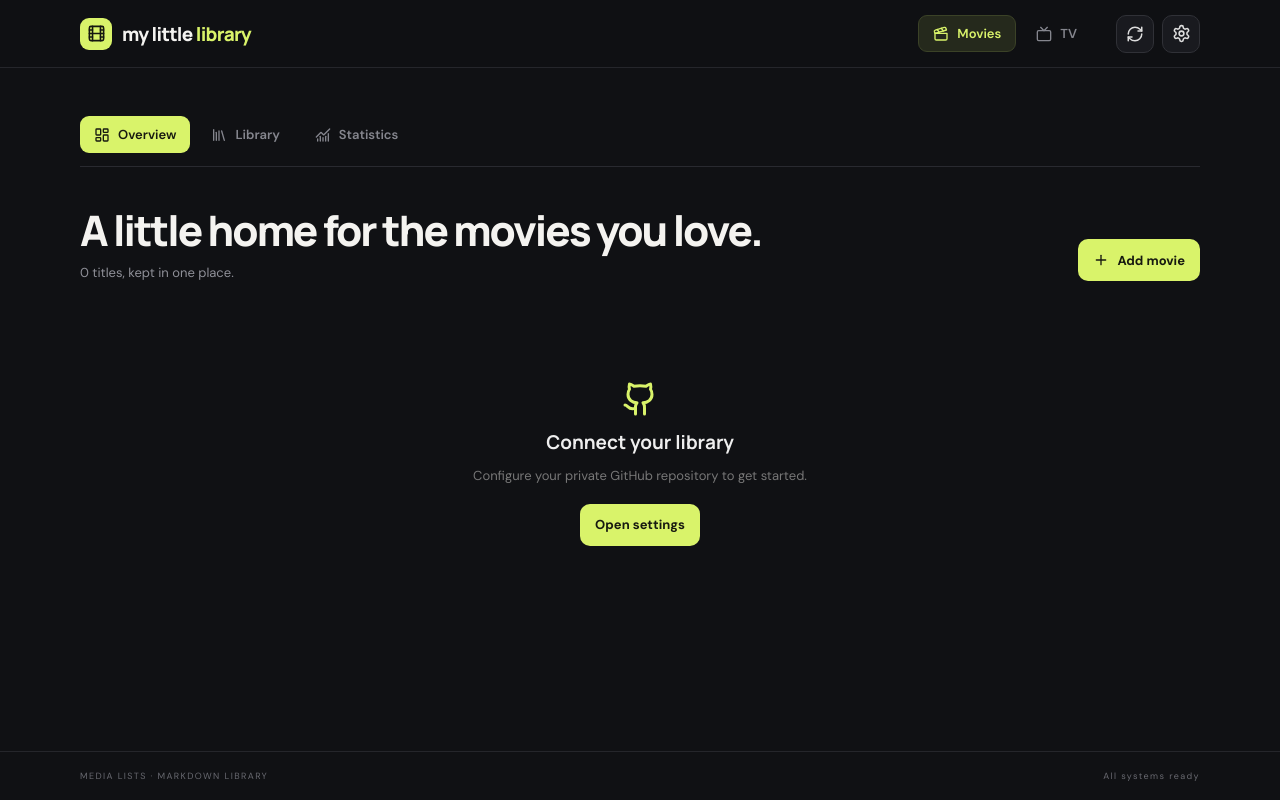
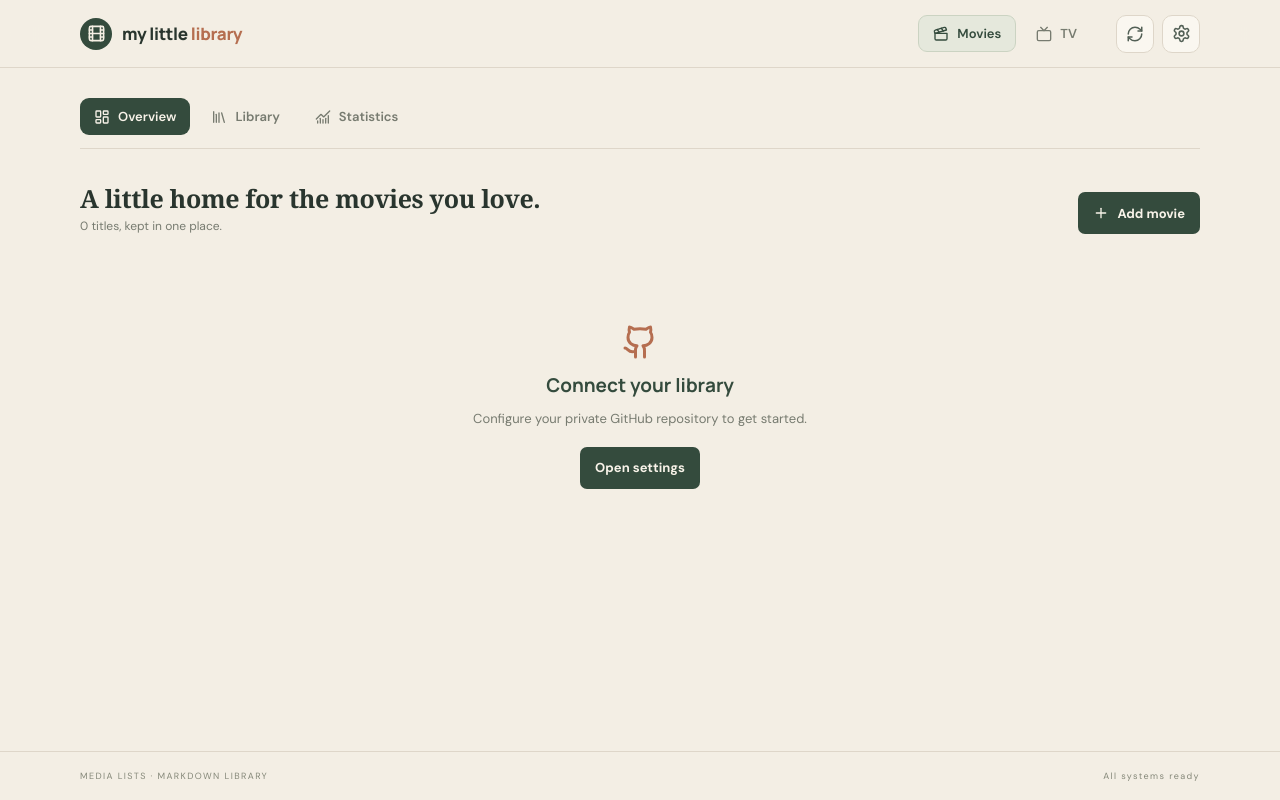
Before and after one commit to nikolag6/Nikson, a React (Vite) app in the folder my-little-library/: page / in a window 1280 px wide. Built offline with nearby package versions, Linux system fonts and the light colour scheme.

Commit message:
Apply warm vintage editorial design and smaller covers

```diff
--- a/my-little-library/src/style.css
+++ b/my-little-library/src/style.css
@@ -826,3 +826,150 @@
     width: 130px;
   }
 }
+
+
+/* My Little Library — warm, quiet editorial direction */
+:root {
+  color: #29352e;
+  background: #f3eee4;
+}
+body { background: #f3eee4; color: #29352e; }
+.app-shell { background: #f3eee4; }
+.topbar {
+  background: rgba(243, 238, 228, .94);
+  border-bottom: 1px solid #ded6c9;
+  color: #29352e;
+}
+.brand { color: #29352e; font-size: 17px; letter-spacing: -.35px; }
+.brand-icon { background: #344b3d; color: #f6f0e5; border-radius: 50%; }
+.accent, .muted { color: #b56e50; }
+.icon-btn {
+  background: #faf7f0; border-color: #ded6c9; color: #536056;
+}
+.icon-btn:hover { border-color: #8d9b86; color: #344b3d; }
+.app-shell main { margin-top: 30px; }
+.intro { margin-bottom: 22px; }
+.intro h1 {
+  max-width: 650px;
+  color: #29352e;
+  font: 600 25px/1.2 Georgia, 'Times New Roman', serif;
+  letter-spacing: -.35px;
+}
+.intro .subline { color: #777b70; font-size: 12px; }
+.eyebrow { color: #8a8d7e; letter-spacing: 1.6px; }
+.primary-btn {
+  background: #344b3d; color: #f8f3e9; border-radius: 7px;
+}
+.primary-btn:hover { background: #45614f; }
+.secondary-btn { background: #e9e2d6; border-color: #d7cebf; color: #344b3d; }
+.danger-btn { background: #f0dfd7; color: #8d4938; }
+.main-nav button, .section-nav button { color: #777b70; }
+.main-nav button.active {
+  color: #344b3d; background: #e5e8dc; border-color: #cbd3c2;
+}
+.main-nav button:hover, .section-nav button:hover { color: #344b3d; background: #e9e4d9; }
+.section-nav { border-color: #ded6c9; }
+.section-nav button.selected { background: #344b3d; color: #f8f3e9; }
+.movie-grid {
+  grid-template-columns: repeat(6, minmax(0, 1fr));
+  gap: 25px 16px;
+  justify-content: start;
+}
+.movie-card { max-width: 160px; }
+.poster-button {
+  background: #e6dfd2; border-radius: 5px;
+}
+.poster-placeholder { color: #9a9a89; }
+.movie-title { color: #29352e; }
+.movie-sub { color: #828477; }
+.rating { color: #b56e50; }
+.single-stat {
+  width: min(100%, 360px);
+  padding: 22px 24px;
+  background: #faf7f0;
+  border: 1px solid #e1d9cc;
+  border-radius: 9px;
+}
+.single-stat .eyebrow { margin-bottom: 10px; }
+.single-stat-number {
+  color: #344b3d;
+  font: 600 43px/1 Georgia, 'Times New Roman', serif;
+  letter-spacing: -1px;
+}
+.single-stat h2 {
+  margin: 7px 0 4px;
+  color: #344b3d;
+  font: 600 18px Georgia, 'Times New Roman', serif;
+}
+.single-stat p:last-child { margin: 0; color: #777b70; font-size: 12px; }
+.toolbar { flex-wrap: wrap; }
+.searchbox {
+  background: #faf7f0; border-color: #ded6c9; color: #858879;
+}
+.searchbox input { color: #29352e; }
+.count { color: #858879; }
+.library-select-label {
+  display: flex; align-items: center; gap: 7px;
+  color: #777b70; font-size: 11px;
+}
+.library-select-label select {
+  min-height: 38px; border: 1px solid #ded6c9;
+  border-radius: 7px; background: #faf7f0; color: #344b3d;
+  padding: 0 9px; font: inherit; font-size: 11px;
+}
+.filter-bar button {
+  background: #faf7f0; border-color: #ded6c9; color: #777b70;
+}
+.filter-bar button.active { background: #344b3d; border-color: #344b3d; color: #f8f3e9; }
+.stat-card, .analytics-section, .rating-section {
+  background: #faf7f0; border-color: #e1d9cc; color: #29352e;
+}
+.stat-label, .chart-total, .weekday-row > span { color: #777b70; }
+.stat-value, .weekday-row strong, .section-heading h2 { color: #344b3d; }
+.stat-icon { background: #e5e8dc; color: #45614f; }
+.rating-bar, .monthly-bar, .weekday-bar, .horizontal-bar { background: #b56e50; }
+.rating-bar-container, .monthly-bar-track, .weekday-track, .horizontal-bar-track { background: #e9e3d8; }
+.chart-count, .chart-label, .year-label { color: #858879; }
+.year-select { background: #faf7f0; border-color: #ded6c9; color: #344b3d; }
+.text-link { color: #b56e50; }
+.modal-backdrop { background: rgba(38, 43, 36, .55); }
+.modal {
+  background: #faf7f0; border-color: #ded6c9; color: #29352e;
+}
+.modal-head h2 { color: #344b3d; }
+.modal label { color: #536056; }
+.modal input, .modal textarea, .modal select {
+  background: #f3eee4; border-color: #ded6c9; color: #29352e;
+}
+.modal input:focus, .modal textarea:focus, .modal select:focus { border-color: #8d9b86; }
+.help, .details-line, .detail-note { color: #697267; }
+.details-year, .details-rating { color: #344b3d; }
+.details-rating span { color: #858879; }
+.detail-note, .watch-list li { background: #f3eee4; border-color: #ded6c9; color: #536056; }
+.chip { background: #e9e4d9; border-color: #ded6c9; color: #536056; }
+.detail-links a { background: #e9e4d9; border-color: #ded6c9; color: #344b3d; }
+footer { border-color: #ded6c9; color: #858879; }
+.empty-state { color: #777b70; }
+.empty-state h2 { color: #344b3d; }
+.empty-state > svg { color: #b56e50; }
+.error-banner { background: #f4e4de; border-color: #e5c8bc; color: #8d4938; }
+
+@media (max-width: 850px) {
+  .movie-grid { grid-template-columns: repeat(5, minmax(0, 1fr)); }
+}
+@media (max-width: 600px) {
+  .app-shell main { margin-top: 22px; }
+  .intro { align-items: center; gap: 12px; }
+  .intro h1 { font-size: 22px; max-width: 235px; }
+  .intro .subline { font-size: 11px; }
+  .intro .primary-btn { flex: 0 0 auto; }
+  .movie-grid { grid-template-columns: repeat(4, minmax(0, 1fr)); gap: 20px 11px; }
+  .movie-card { max-width: none; }
+  .library-select-label { font-size: 10px; }
+  .library-select-label select { min-height: 35px; }
+  .toolbar { gap: 9px; }
+  .searchbox { flex-basis: 100%; }
+}
+@media (max-width: 370px) {
+  .movie-grid { grid-template-columns: repeat(3, minmax(0, 1fr)); }
+}
```
